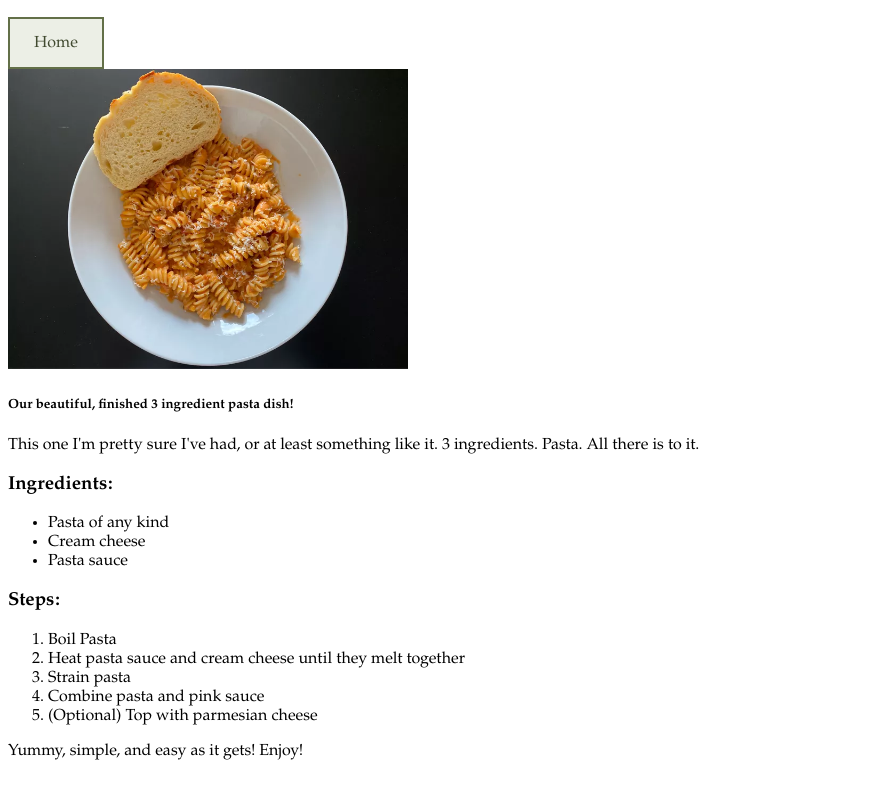
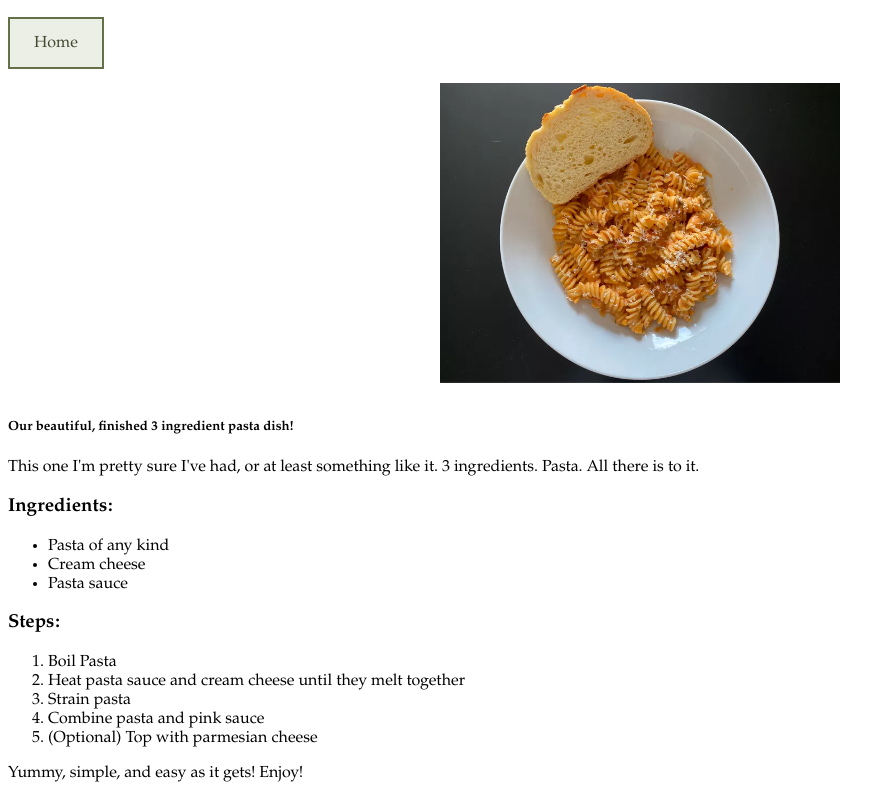
Before and after one commit to salsalew/odin_recipes, a plain HTML site: page recipes/3-ingredient-pasta.html in a window 1280 px wide. Shown: the part 104-903 px from the top of the page, without its empty margins (0-895 px from the left). Before the commit the page ends 881 px from the top, so only its background shows below. Drawn offline with Linux system fonts and the light colour scheme.

Commit message:
Resize and center recipe images

```diff
--- a/recipes/3-ingredient-pasta.html
+++ b/recipes/3-ingredient-pasta.html
@@ -10,7 +10,7 @@
 <body>
     <h1>3 Ingredient Pasta</h1>
     <p class="button"><a href="./../index.html">Home</a></p>
-    <p><img src="./../images/3-ingredient-pasta.jpeg" alt="3 Ingredient Pasta" height=300></p>
+    <p class="img"><img src="./../images/3-ingredient-pasta.jpeg" alt="3 Ingredient Pasta" width=400></p>
     <p><h5>Our beautiful, finished 3 ingredient pasta dish!</h5></p>
     <p>This one I'm pretty sure I've had, or at least something like it. 3 ingredients. Pasta. All there is to it.</p>
     <p><h3>Ingredients:</h3></p>
--- a/stylesheets/recipes.css
+++ b/stylesheets/recipes.css
@@ -14,3 +14,11 @@ h1 {
     color: #414A30;
     padding: 1em 1.5em;
 }
+
+.img {
+    margin-top: 30px;
+    margin-bottom: 30px;
+    margin-left: auto;
+    margin-right: auto;
+    width: 400px
+}
```
Also changed, not shown: recipes/asian-beef-with-snow-peas.html (+1 -1 lines), recipes/broiled-tilapia-parmesian.html (+1 -1 lines), recipes/mandarin-orange-chicken.html (+1 -1 lines).
